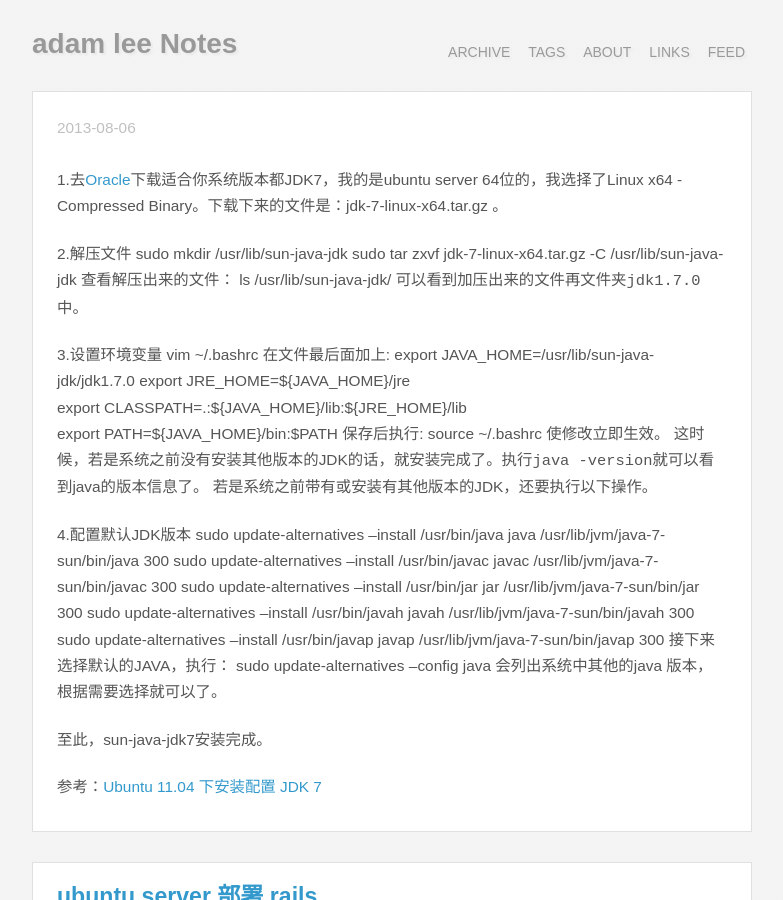
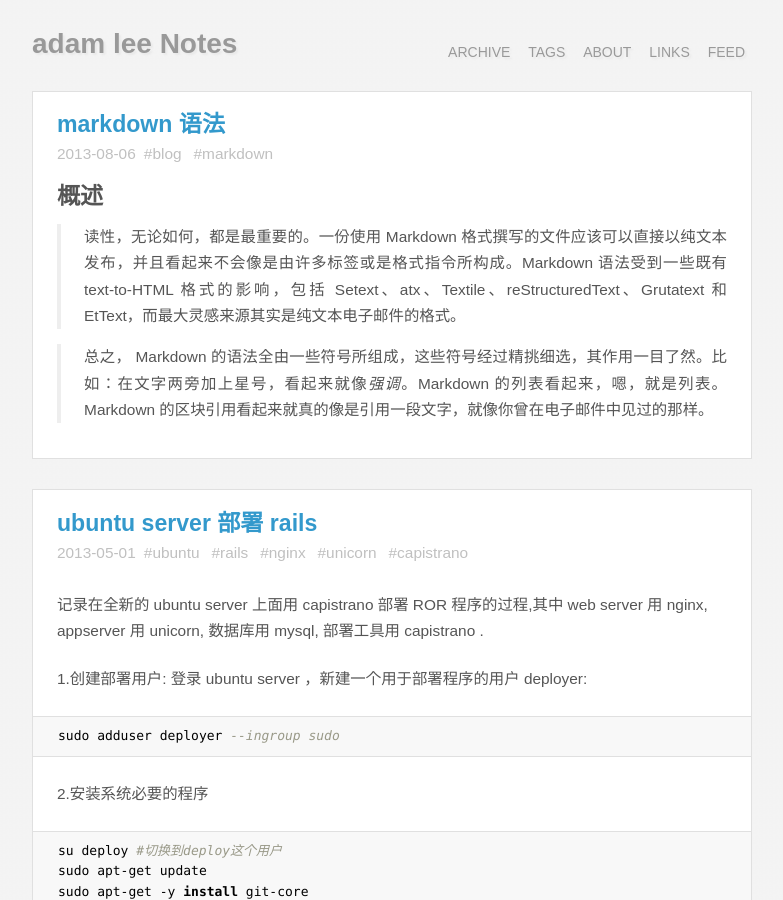
Before and after one commit to sapolang/lxyz.github.com, a Jekyll site: the page built from index.md, in a window 1280 px wide and 900 px high. Shown: the whole window, without its empty margins (248-1031 px from the left). Built offline with Jekyll 4.4.1, drawn with Linux system fonts in a browser that asks for light colours; some web fonts are replaced; Markdown is read by kramdown in place of the engine named in the settings.

Commit message:
markdown

```diff
--- a/_posts/2013-08-06-markdown.md
+++ b/_posts/2013-08-06-markdown.md
@@ -1,42 +1,12 @@
 ---
 layout: post
-title:山东省代售点 ubuntu下安装Sun JDK 7
+title: markdown 语法
 tags:
- - sun jdk7
- - ubuntu
+ - blog
+ - markdown
 ---
- 1.去[Oracle](http://www.oracle.com/technetwork/java/javase/downloads/java-se-jdk-7-download-432154.html)下载适合你系统版本都JDK7，我的是ubuntu server 64位的，我选择了Linux x64 - Compressed Binary。下载下来的文件是：jdk-7-linux-x64.tar.gz 。
 
- 2.解压文件
-    sudo mkdir /usr/lib/sun-java-jdk
-    sudo tar zxvf jdk-7-linux-x64.tar.gz -C /usr/lib/sun-java-jdk
-查看解压出来的文件：
-    ls /usr/lib/sun-java-jdk/
-可以看到加压出来的文件再文件夹`jdk1.7.0`中。
+##概述
+>读性，无论如何，都是最重要的。一份使用 Markdown 格式撰写的文件应该可以直接以纯文本发布，并且看起来不会像是由许多标签或是格式指令所构成。Markdown 语法受到一些既有 text-to-HTML 格式的影响，包括 Setext、atx、Textile、reStructuredText、Grutatext 和 EtText，而最大灵感来源其实是纯文本电子邮件的格式。
 
- 3.设置环境变量
-    vim ~/.bashrc
-在文件最后面加上:
-    export JAVA_HOME=/usr/lib/sun-java-jdk/jdk1.7.0
-    export JRE_HOME=${JAVA_HOME}/jre
-    export CLASSPATH=.:${JAVA_HOME}/lib:${JRE_HOME}/lib
-    export PATH=${JAVA_HOME}/bin:$PATH
-保存后执行:
-    source ~/.bashrc
-使修改立即生效。
-这时候，若是系统之前没有安装其他版本的JDK的话，就安装完成了。执行`java -version`就可以看到java的版本信息了。
-若是系统之前带有或安装有其他版本的JDK，还要执行以下操作。
-
- 4.配置默认JDK版本
-    sudo update-alternatives --install /usr/bin/java java /usr/lib/jvm/java-7-sun/bin/java 300
-    sudo update-alternatives --install /usr/bin/javac javac /usr/lib/jvm/java-7-sun/bin/javac 300
-    sudo update-alternatives --install /usr/bin/jar jar /usr/lib/jvm/java-7-sun/bin/jar 300
-    sudo update-alternatives --install /usr/bin/javah javah /usr/lib/jvm/java-7-sun/bin/javah 300
-    sudo update-alternatives --install /usr/bin/javap javap /usr/lib/jvm/java-7-sun/bin/javap 300
-接下来选择默认的JAVA，执行：
-    sudo update-alternatives --config java
-会列出系统中其他的java 版本，根据需要选择就可以了。
-
-至此，sun-java-jdk7安装完成。
-
-参考：[Ubuntu 11.04 下安装配置 JDK 7](http://blog.csdn.net/yang_hui1986527/article/details/6677450)
+>总之， Markdown 的语法全由一些符号所组成，这些符号经过精挑细选，其作用一目了然。比如：在文字两旁加上星号，看起来就像*强调*。Markdown 的列表看起来，嗯，就是列表。Markdown 的区块引用看起来就真的像是引用一段文字，就像你曾在电子邮件中见过的那样。
```
